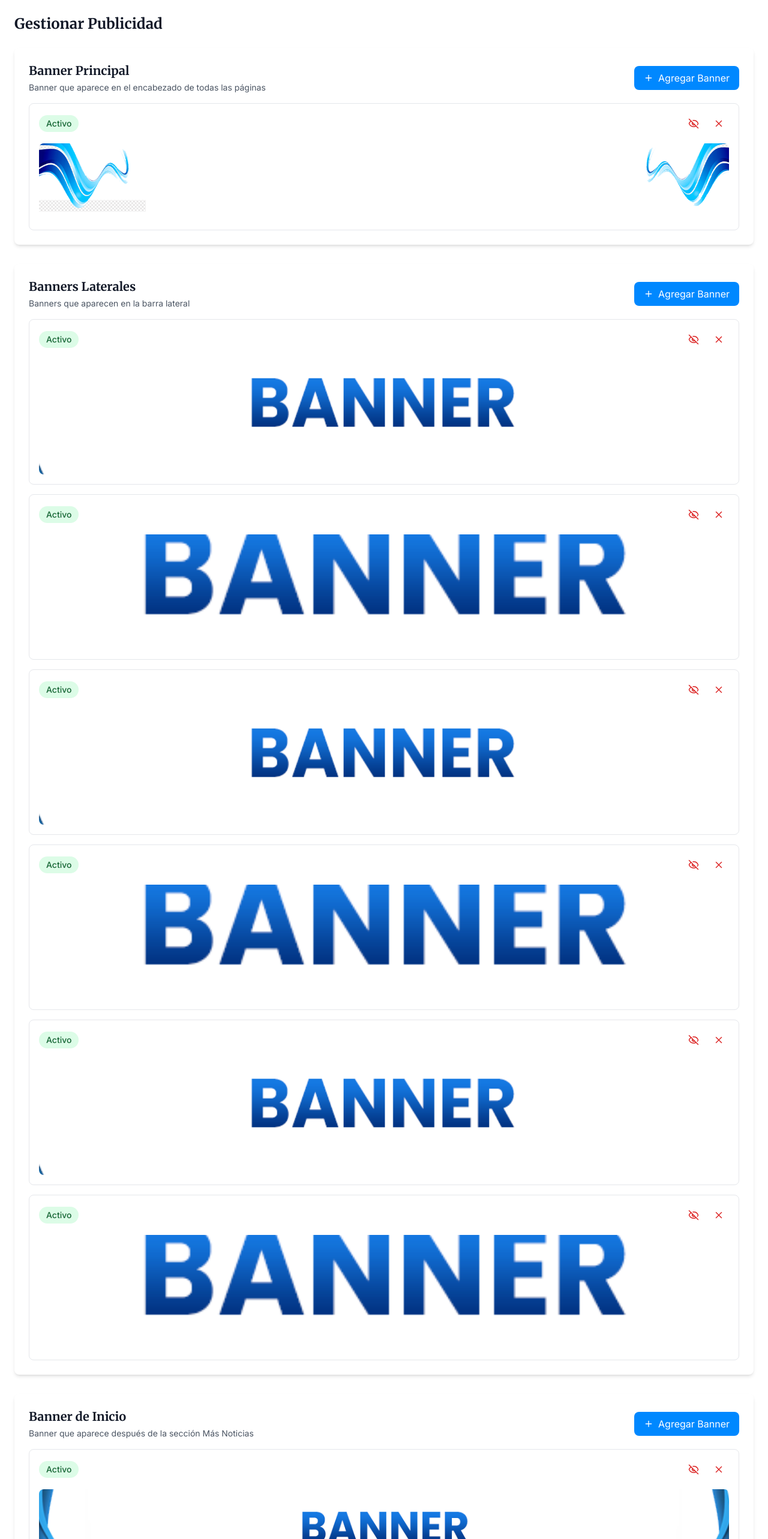
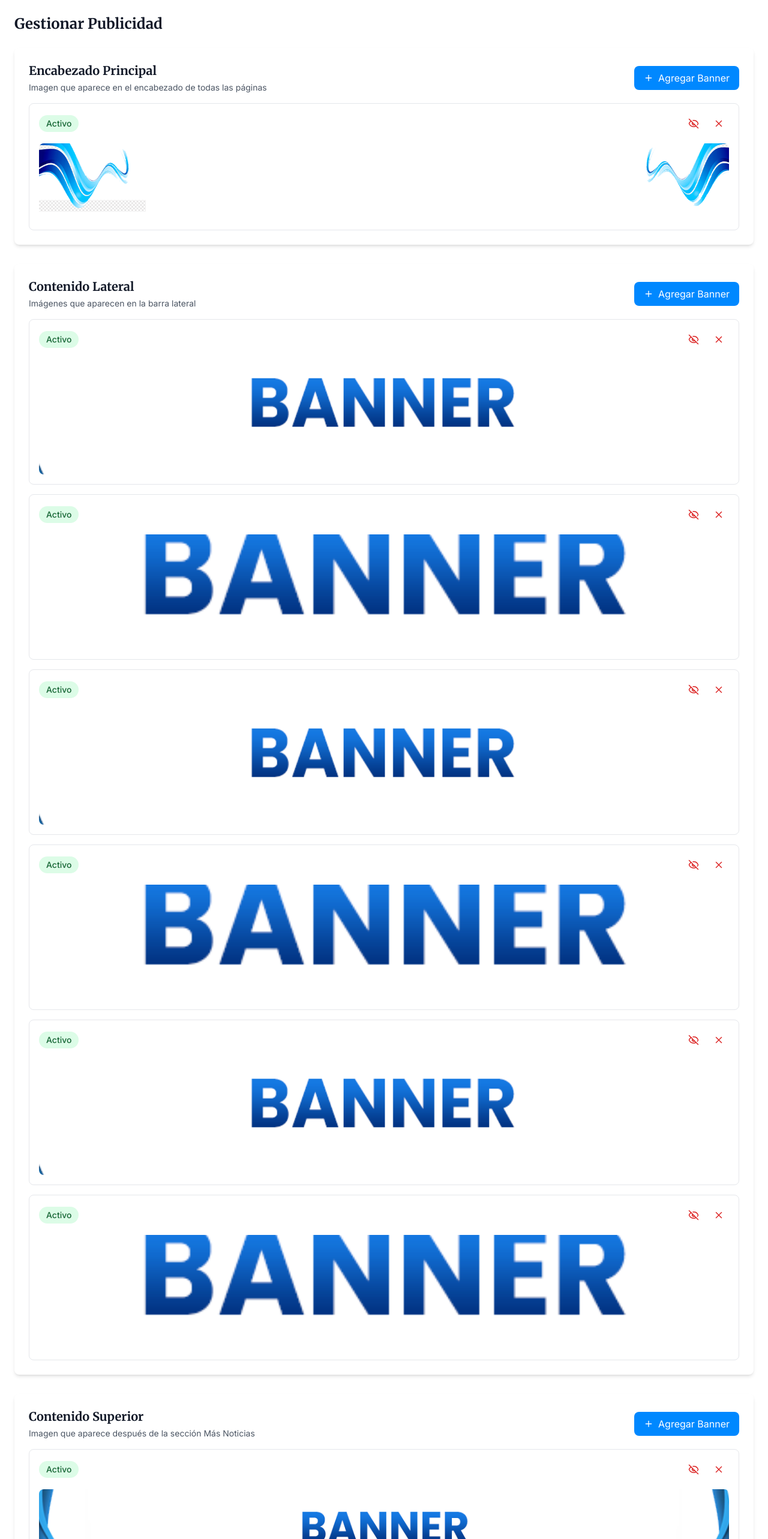
Before and after one commit to MxGn141/ciudadguaricor, a React (Vite) app: page /admin/publicidad in a window 1280 px wide. Shown: the top 2566 px of the page at 60% size. Built offline with nearby package versions, Linux system fonts and the light colour scheme.

Commit message:
tema adsblock

```diff
--- a/src/components/comunes/BarraLateral.tsx
+++ b/src/components/comunes/BarraLateral.tsx
@@ -98,7 +98,7 @@ export default function BarraLateral() {
       {/* Publicidad */}
       <div className="bg-white rounded-lg shadow-md overflow-hidden">
         <div className="bg-guarico-blue text-white px-4 py-3">
-          <h3 className="font-bold">PUBLICIDAD</h3>
+          <h3 className="font-bold">CONTENIDO PATROCINADO</h3>
         </div>
         <div className="p-4 space-y-4">
           {bannersSidebar.length > 0 ? (
@@ -113,14 +113,14 @@ export default function BarraLateral() {
                   >
                     <ImagenFallback
                       src={banner.imagen}
-                      alt="Publicidad"
+                      alt="Contenido patrocinado"
                       className="w-full object-contain"
                     />
                   </a>
                 ) : (
                   <ImagenFallback
                     src={banner.imagen}
-                    alt="Publicidad"
+                    alt="Contenido patrocinado"
                     className="w-full object-contain"
                   />
                 )}
@@ -129,7 +129,7 @@ export default function BarraLateral() {
           ) : (
             <div className="text-center py-6 text-gray-500">
               <div className="border-2 border-dashed border-guarico-light-blue rounded-lg p-4">
-                <p className="text-sm">Espacio próximo</p>
+                <p className="text-sm">Espacio disponible</p>
               </div>
             </div>
           )}
@@ -139,7 +139,7 @@ export default function BarraLateral() {
       {/* Espacio próximo */}
       <div className="bg-gray-100 rounded-lg p-4 text-center min-h-[600px] flex items-center justify-center">
         <div className="text-gray-400">
-          <p className="text-sm">Espacio próximo</p>
+          <p className="text-sm">Espacio disponible</p>
         </div>
       </div>
     </aside>
--- a/src/pages/PaginaPrincipal.tsx
+++ b/src/pages/PaginaPrincipal.tsx
@@ -3,6 +3,7 @@ import { Link } from 'react-router-dom';
 import { Home, ChevronLeft, ChevronRight } from 'lucide-react';
 import { useContextoNoticias } from '../contexts/ContextoNoticias';
 import { useContextoPublicidad } from '../contexts/ContextoPublicidad';
+import ImagenFallback from '../components/comunes/ImagenFallback';
 
 const secciones = [
   { nombre: 'Nacionales', color: 'bg-blue-600', limite: 3 },
@@ -223,16 +224,16 @@ export default function PaginaPrincipal() {
             <div className="w-full mb-8 overflow-hidden rounded-lg shadow-md hover:shadow-lg transition-shadow">
               {bannerInicio.enlace ? (
                 <a href={bannerInicio.enlace} target="_blank" rel="noopener noreferrer">
-                  <img
+                  <ImagenFallback
                     src={bannerInicio.imagen}
-                    alt="Publicidad"
+                    alt="Contenido patrocinado"
                     className="w-full h-auto object-contain"
                   />
                 </a>
               ) : (
-                <img
+                <ImagenFallback
                   src={bannerInicio.imagen}
-                  alt="Publicidad"
+                  alt="Contenido patrocinado"
                   className="w-full h-auto object-contain"
                 />
               )}
@@ -250,16 +251,16 @@ export default function PaginaPrincipal() {
                     <div className="w-full mb-8 overflow-hidden rounded-lg shadow-md hover:shadow-lg transition-shadow">
                       {bannerInicio2.enlace ? (
                         <a href={bannerInicio2.enlace} target="_blank" rel="noopener noreferrer">
-                          <img
+                          <ImagenFallback
                             src={bannerInicio2.imagen}
-                            alt="Publicidad"
+                            alt="Contenido patrocinado"
                             className="w-full h-auto object-contain"
                           />
                         </a>
                       ) : (
-                        <img
+                        <ImagenFallback
                           src={bannerInicio2.imagen}
-                          alt="Publicidad"
+                          alt="Contenido patrocinado"
                           className="w-full h-auto object-contain"
                         />
                       )}
--- a/src/pages/admin/GestionarPublicidad.tsx
+++ b/src/pages/admin/GestionarPublicidad.tsx
@@ -259,32 +259,32 @@ export default function GestionarPublicidad() {
 
       <BannerSection
         tipo="header"
-        titulo="Banner Principal"
-        descripcion="Banner que aparece en el encabezado de todas las páginas"
+        titulo="Encabezado Principal"
+        descripcion="Imagen que aparece en el encabezado de todas las páginas"
       />
 
       <BannerSection
         tipo="sidebar"
-        titulo="Banners Laterales"
-        descripcion="Banners que aparecen en la barra lateral"
+        titulo="Contenido Lateral"
+        descripcion="Imágenes que aparecen en la barra lateral"
       />
 
       <BannerSection
         tipo="inicio"
-        titulo="Banner de Inicio"
-        descripcion="Banner que aparece después de la sección Más Noticias"
+        titulo="Contenido Superior"
+        descripcion="Imagen que aparece después de la sección Más Noticias"
       />
 
       <BannerSection
         tipo="inicio-back"
-        titulo="Banner de Fondo"
-        descripcion="Banner que aparece como fondo en la página principal"
+        titulo="Imagen de Fondo"
+        descripcion="Imagen que aparece como fondo en la página principal"
       />
 
       <BannerSection
         tipo="inicio-2"
-        titulo="Banner Entre Secciones"
-        descripcion="Banner que aparece entre las secciones de Cultura y Sociales"
+        titulo="Contenido Entre Secciones"
+        descripcion="Imagen que aparece entre las secciones de Cultura y Sociales"
       />
     </div>
   );
```
